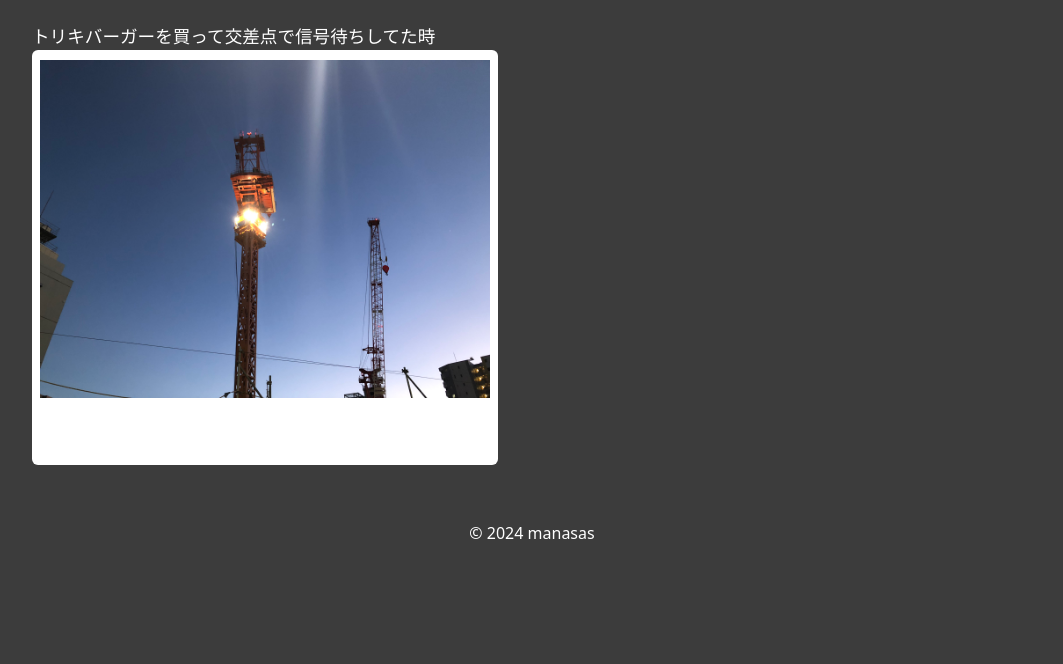
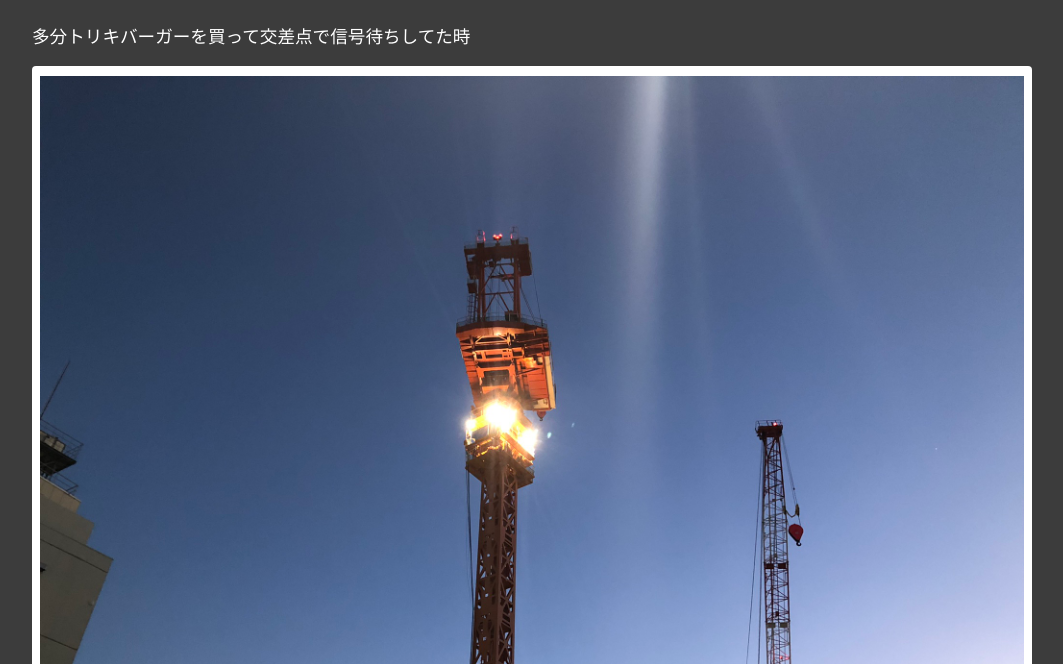
Before and after one commit to thetalemon/photo, an Astro site: page /photo/2022/1/5 in a window 1280 px wide. Shown: the part 136-800 px from the top of the page, without its empty margins (108-1171 px from the left). Built offline with nearby package versions, Linux system fonts and the light colour scheme; Astro itself is replaced by a stand-in of ours.

Commit message:
見た目を少し調整

```diff
--- a/src/components/Header.astro
+++ b/src/components/Header.astro
@@ -21,6 +21,7 @@ const isTop = Astro.url.pathname === '/'
 <style lang="scss">
   h1 {
     margin: 0.5rem 0 1rem 0;
+    font-size: 1rem;
   }
   a {
     border: none;
--- a/src/components/Photo.astro
+++ b/src/components/Photo.astro
@@ -25,13 +25,22 @@ const { img, alt, text } = Astro.props
     padding: 10px 8px;
     width: fit-content;
     background: white;
-    border-radius: 6px;
+    border-radius: 4px;
+    img {
+      width: 100%;
+      height: auto;
+    }
     .text {
-      margin: 0.5rem 0 0;
+      margin: 0.5rem 0;
       text-align: center;
-      font-size: 1.3rem;
-      font-weight: bold;
-      min-height: 2.5rem;
+      font-size: 1rem;
+      font-weight: normal;
+      line-height: 1rem;
+      min-height: 2rem;
+      display: flex;
+      justify-content: center;
+      align-items: center;
+      color: #3c3c3c;
     }
   }
 </style>
--- a/src/layouts/Layout.astro
+++ b/src/layouts/Layout.astro
@@ -40,7 +40,6 @@ const { title, ogImage } = Astro.props
   main {
     margin-bottom: 3rem;
   }
-
   a {
     color: #fff;
     display: flex;
@@ -62,6 +61,7 @@ const { title, ogImage } = Astro.props
   }
 
   ul {
+    font-size: 1rem;
     list-style: none;
     padding: 0;
     margin: 0;
--- a/src/pages/about.astro
+++ b/src/pages/about.astro
@@ -7,6 +7,11 @@ import Layout from '@/layouts/Layout.astro'
   <p>まなさすが過去の写真とかをアップしてるサイトです。</p>
   <h3>SNS</h3>
   <ul>
+    <li>
+      <a href="https://www.instagram.com/manasas.photo" target="_blank"
+        >Instagram</a
+      >
+    </li>
     <li>
       <a href="https://fedibird.com/@thetalemon/" target="_blank"
         >fedibird（本拠地）</a
@@ -23,13 +28,7 @@ import Layout from '@/layouts/Layout.astro'
   h3 {
     margin: 2rem 0 0.5rem 0;
   }
-  p {
-    margin: 0;
-    font-size: 1.1rem;
-  }
   ul {
-    font-size: 1rem;
-
     li {
       margin-bottom: 1rem;
     }
--- a/src/pages/photo/2022/1/5/index.astro
+++ b/src/pages/photo/2022/1/5/index.astro
@@ -14,9 +14,17 @@ if (!photo) {
 ---
 
 <Layout title={photo.title}>
-  <h2>たぶん大井町</h2>
-  <p>トリキバーガーを買って交差点で信号待ちしてた時</p>
-  <Photo img={Photo1} alt="夕暮れに赤くそびえたつ建設機械" />
+  <h2>{photo.title}</h2>
+  <p>多分トリキバーガーを買って交差点で信号待ちしてた時</p>
+  <Photo
+    img={Photo1}
+    alt="夕暮れに赤くそびえたつ建設機械"
+    text="大きな機械が見えると撮りたくなっちゃう"
+  />
 </Layout>
 
-<style></style>
+<style lang="scss">
+  p {
+    margin: 1rem 0;
+  }
+</style>
```
Also changed, not shown: src/pages/feed.astro (added, +9 -0 lines).
